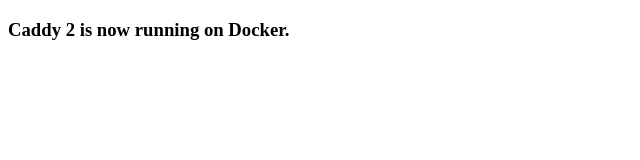
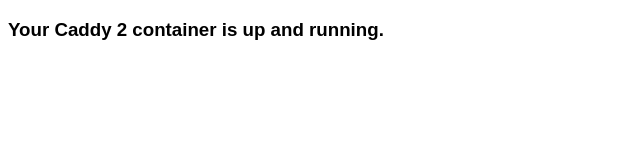
Before and after one commit to aligator/caddy2-docker, a plain HTML site: page index.html in a window 1280 px wide. Shown: the whole page, without its empty margins (0-640 px from the left). Drawn offline with Linux system fonts and the light colour scheme.

Commit message:
added user information

```diff
--- a/index.html
+++ b/index.html
@@ -1,9 +1,14 @@
 <!DOCTYPE html>
 <html>
     <head>
-        <title>Caddy 2 on Docker</title>
+        <title>Caddy 2</title>
+        <style>
+            * {
+                font-family: Arial, Helvetica, sans-serif;
+            }
+        </style>
     </head>
     <body>
-        <h3>Caddy 2 is now running on Docker.</h3>
+        <h3>Your Caddy 2 container is up and running.</h3>
     </body>
 </html>
```
Also changed, not shown: 1 other file.
